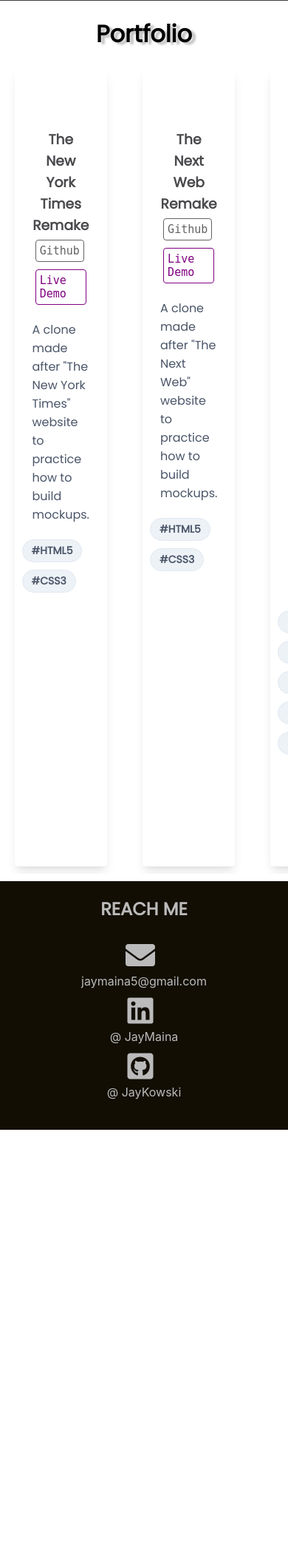
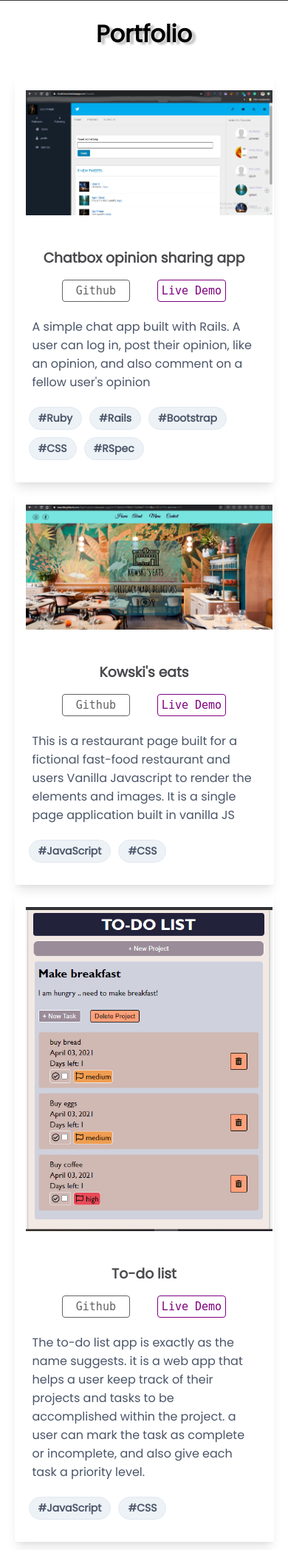
Before and after one commit to JayKowski/folio, a PHP site: page / in a window 390 px wide. Shown: the part 1688-3783 px from the top of the page at 74% size. Before the commit the page ends 3215 px from the top, so only its background shows below. Run offline with PHP 8.4, Linux system fonts and the light colour scheme; some libraries are stand-ins or nearby versions.

Commit message:
changed scroll direction of showcase websites

```diff
--- a/css/styles.css
+++ b/css/styles.css
@@ -280,6 +280,10 @@
     color: #4a5568;
 }
 
+#portfolio .ext-link {
+    text-decoration: underline;
+}
+
 /* footer */
 
 footer{
@@ -405,11 +409,12 @@
 
     #portfolio h3{
         text-align: center;
-        margin-bottom: 0;
+        margin: 0;
+        margin-bottom: 10px;
     }
 
-    #portfolio ul{
-        padding: 0;
+    #portfolio .projects-gallery .flex-gallery {
+        display: block;
     }
 
     #portfolio .project{
@@ -421,7 +426,8 @@
     }
 
     #portfolio li {
-
+        width: 100%;
+        margin-top: 10px;
     }
 
     #portfolio .tech{
@@ -437,10 +443,15 @@
         display: inline-block;
     }
 
+    #portfolio .live-links {
+        text-align: center;
+    }
+
     #portfolio .github {
     margin: 5px 5.4%;
-    display: block;
-    width: max-content;
+    width: 5rem;
+    display: inline-block;
+    /* width: max-content; */
 }
 
     /*footer*/
--- a/index.html
+++ b/index.html
@@ -79,7 +79,7 @@
                     <h1>Portfolio</h1>
                     <div class="projects-gallery">
                         <ul class="flex-gallery">
-                            <li>
+                            <!-- <li>
                                 <img class="project" src="images/newyorktimes.png" alt="clone of the new york times page"><br>
                                 <div class="project-data">
                                     <h3>The New York Times Remake</h3>
@@ -98,13 +98,15 @@
                                     <p>A clone made after "The Next Web" website to practice how to build mockups.</p>
                                 </div>
                                 <div class="tech-cont"><span class="tech">#HTML5</span><span class="tech">#CSS3</span></div><br>
-                            </li>
+                            </li> -->
                             <li>
                                 <img class="project" src="images/chatsquare.png" alt="A mini twitter clone running on ruby"><br>
                                 <div class="project-data">
                                     <h3>Chatbox opinion sharing app</h3>
+                                    <div class="live-links">
                                         <span class="github"> <a href="https://github.com/JayKowski/chatbox" target="_blank">Github</a></span>
                                         <span class="live-demo"> <a href="https://chatttbox.herokuapp.com/" target="blank">Live Demo</a></span>
+                                    </div>
                                     <p>A simple chat app built with Rails. A user can log in, post their opinion, like an opinion, and also comment on a fellow user's opinion</p>
                                 </div>
                                 <div class="tech-cont"><span class="tech">#Ruby</span><span class="tech">#Rails</span><span class="tech">#Bootstrap</span><br /><span class="tech">#CSS</span><span class="tech">#RSpec</span></div><br>
@@ -113,18 +115,22 @@
                                 <img class="project" src="images/restaurant.png" alt="A mini twitter clone running on ruby"><br>
                                 <div class="project-data">
                                     <h3>Kowski's eats</h3>
+                                    <div class="live-links">
                                         <span class="github"> <a href="https://github.com/JayKowski/restaurant-page/tree/feature-branch" target="_blank">Github</a></span>
                                         <span class="live-demo"> <a href="https://bit.ly/2UyeiuF" target="blank">Live Demo</a></span>
+                                    </div>
                                     <p>This is a restaurant page built for a fictional fast-food restaurant and users Vanilla Javascript to render the elements and images. It is a single page application built in vanilla JS</p>
                                 </div>
                                 <div class="tech-cont"><span class="tech">#JavaScript</span><span class="tech">#CSS</span></div><br>
                             </li>
                             <li>
                                 <img class="project" src="images/to-do list.png" alt="A mini twitter clone running on ruby"><br>
+                                <div class="project-data">
                                     <h3>To-do list</h3>
-                                <div class="project-data">
+                                    <div class="live-links">
                                         <span class="github"> <a href="https://github.com/JayKowski/to-do-list" target="_blank">Github</a></span>
                                         <span class="live-demo"> <a href="https://bit.ly/2It9Ieb" target="blank">Live Demo</a></span>
+                                    </div>
                                     <p>The to-do list app is exactly as the name suggests.
                                         it is a web app that helps a user keep track of their projects and tasks to be accomplished within the project.
                                         a user can mark the task as complete or incomplete, and also give each task a priority level.</p>
@@ -135,8 +141,10 @@
                                 <img class="project" src="images/bunny-hop.png" alt="A mini twitter clone running on ruby"><br>
                                 <div class="project-data">
                                     <h3>Bunny-hop</h3>
+                                    <div class="live-links">
                                         <span class="github"> <a href="https://github.com/JayKowski/endless-runner/tree/feature-branch" target="_blank">Github</a></span>
                                         <span class="live-demo"> <a href="https://bunny-hop.netlify.app/" target="blank">Live Demo</a></span>
+                                    </div>
                                     <p>Bunny-hop is a web-based endless runner game build on JavaScript's game engine PhaserJs.
                                         A user jumps from platform to platform and avoids falling off a platform, and if that happens, it's game over and the leader board is displayed.</p>
                                 </div>
@@ -146,9 +154,11 @@
                                 <img class="project" src="images/recipocket.png" alt="A mini twitter clone running on ruby"><br>
                                 <div class="project-data">
                                     <h3>Recipocket</h3>
+                                    <div class="live-links">
                                         <span class="github"> <a href="https://github.com/JayKowski/Recipocket" target="_blank">Github</a></span>
                                         <span class="live-demo"> <a href="https://recipocket.herokuapp.com/" target="blank">Live Demo</a></span>
-                                    <p>Recipocket is a meal catalog where a user can search for meals according to a category, and also a plain name search. It consumes data from an API namely themealdb.com</p>
+                                    </div>
+                                    <p>Recipocket is a meal catalog app where a user can search for meals according to a category, and also a plain name search. It consumes data from an API namely <a href="https://www.themealdb.com/" target="_blank" class="ext-link">themealdb.com</a></p>
                                 </div>
                                 <div class="tech-cont"><span class="tech">#ReactJS</span><span class="tech">#JavaScript</span><span class="tech">#CSS</span></div><br>
                             </li>
```
Lines whose indentation alone changed are shown as unchanged.
